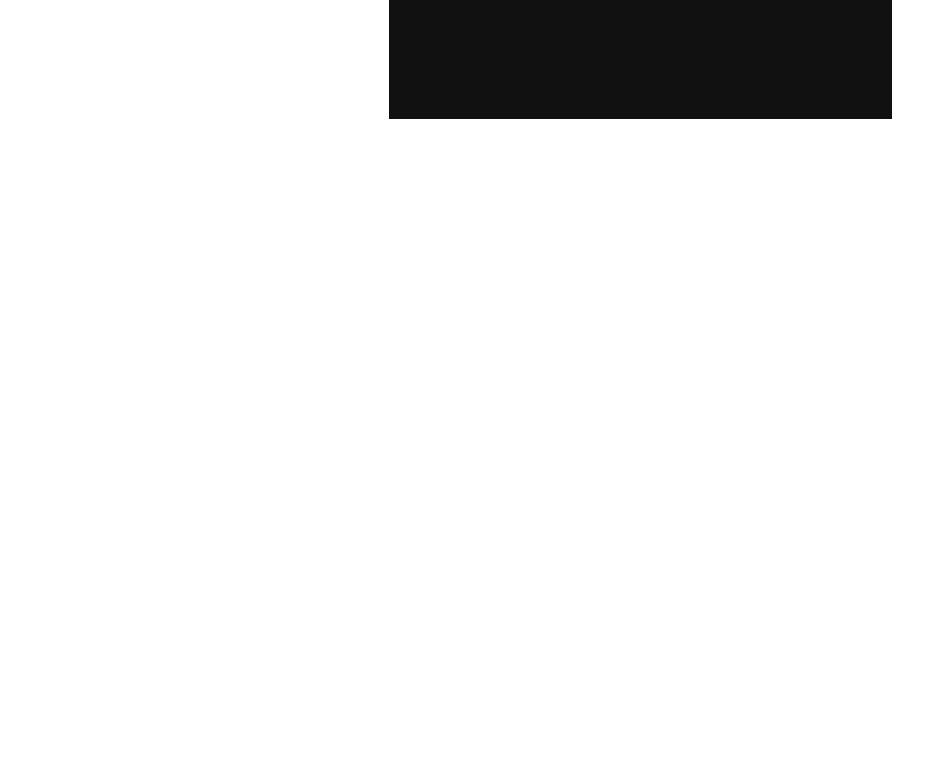
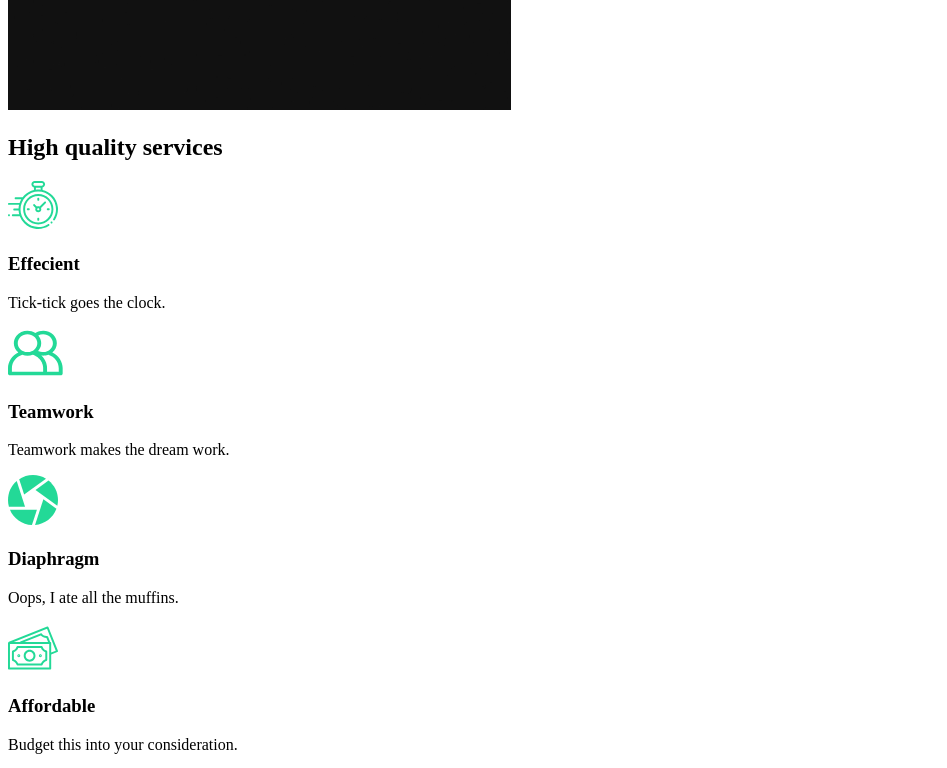
Before and after one commit to Alex-Lee-Myers/creator-portfolio, a React (Create React App) app: page / in a window 1280 px wide. Shown: the part 860-1628 px from the top of the page, without its empty margins (0-947 px from the left). Before the commit the page ends 983 px from the top, so only its background shows below. Built offline with nearby package versions, Linux system fonts and the light colour scheme.

Commit message:
cleared up extra files. added more render structure to ServiceSection.tsx.

```diff
--- a/src/App.css
+++ /dev/null
@@ -1,38 +0,0 @@
-.App {
-  text-align: center;
-}
-
-.App-logo {
-  height: 40vmin;
-  pointer-events: none;
-}
-
-@media (prefers-reduced-motion: no-preference) {
-  .App-logo {
-    animation: App-logo-spin infinite 20s linear;
-  }
-}
-
-.App-header {
-  background-color: #282c34;
-  min-height: 100vh;
-  display: flex;
-  flex-direction: column;
-  align-items: center;
-  justify-content: center;
-  font-size: calc(10px + 2vmin);
-  color: white;
-}
-
-.App-link {
-  color: #61dafb;
-}
-
-@keyframes App-logo-spin {
-  from {
-    transform: rotate(0deg);
-  }
-  to {
-    transform: rotate(360deg);
-  }
-}
--- a/src/App.tsx
+++ b/src/App.tsx
@@ -1,5 +1,4 @@
 import React from 'react';
-import './App.css';
 import AboutUs from './pages/AboutUs';
 
 const App: React.FunctionComponent = () => {
--- a/src/components/ServicesSection.tsx
+++ b/src/components/ServicesSection.tsx
@@ -1,5 +1,10 @@
 import React from 'react';
-
+//Import Icons
+import clock from '../img/clock.svg';
+import diaphragm from '../img/diaphragm.svg';
+import money from '../img/money.svg';
+import teamwork from '../img/teamwork.svg';
+import home2 from '../img/home2.png';
 
 class ServicesSection extends React.Component{
 
@@ -7,13 +12,40 @@ class ServicesSection extends React.Component{
     public render() {
         return (
             <div className="services-section">
-                <div className="services-section__text-container">
-                    {/* <h2>{this.props.title}</h2>
-                    <p>{this.props.description}</p> */}
+                <div className="description">
+                    <h2>High <span>quality</span> services</h2>
+                    <div className="cards">
+                        <div className="card">
+                            <div className="icon">
+                                <img src={clock} alt="clock"/>
+                                <h3>Effecient</h3>
+                            </div>
+                            <p>Tick-tick goes the clock.</p>
+                        </div>
+                        <div className="card">
+                            <div className="icon">
+                                <img src={teamwork} alt="teamwork"/>
+                                <h3>Teamwork</h3>
+                            </div>
+                            <p>Teamwork makes the dream work.</p>
+                        </div>
+                        <div className="card">
+                            <div className="icon">
+                                <img src={diaphragm} alt="diaphragm"/>
+                                <h3>Diaphragm</h3>
+                            </div>
+                            <p>Oops, I ate all the muffins.</p>
+                        </div>
+                        <div className="card">
+                            <div className="icon">
+                                <img src={money} alt="money"/>
+                                <h3>Affordable</h3>
+                            </div>
+                            <p>Budget this into your consideration.</p>
+                        </div>
+                    </div>
                 </div>
-                <div className="services-section__image-container">
-                    {/* <img src={this.props.image} alt=""/> */}
-                </div>
+                <img src={home2} alt="" />
             </div>
         );
     }
--- a/src/index.css
+++ /dev/null
@@ -1,13 +0,0 @@
-body {
-  margin: 0;
-  font-family: -apple-system, BlinkMacSystemFont, 'Segoe UI', 'Roboto', 'Oxygen',
-    'Ubuntu', 'Cantarell', 'Fira Sans', 'Droid Sans', 'Helvetica Neue',
-    sans-serif;
-  -webkit-font-smoothing: antialiased;
-  -moz-osx-font-smoothing: grayscale;
-}
-
-code {
-  font-family: source-code-pro, Menlo, Monaco, Consolas, 'Courier New',
-    monospace;
-}
--- a/src/index.tsx
+++ b/src/index.tsx
@@ -1,6 +1,5 @@
 import React from 'react';
 import ReactDOM from 'react-dom';
-import './index.css';
 import App from './App';
 import reportWebVitals from './reportWebVitals';
 
--- a/src/pages/AboutUs.tsx
+++ b/src/pages/AboutUs.tsx
@@ -6,11 +6,11 @@ import ServicesSection from '../components/ServicesSection';
 class AboutUs extends React.Component {
     render(){
         return(
-            <div>
+            <>
             <AboutMeSection />
             <ServicesSection />
             <FaqSection />
-            </div>
+            </>
         )
     }
 }
```
Also changed, not shown: 1 other file (tests, documents, lock files or other folders).
